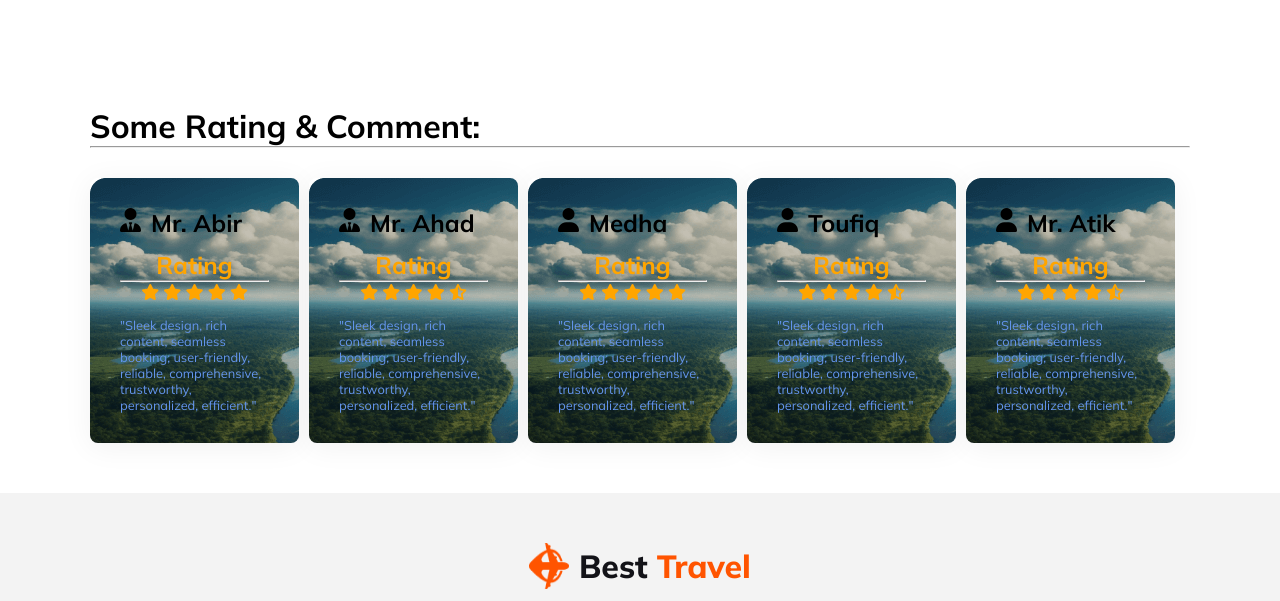
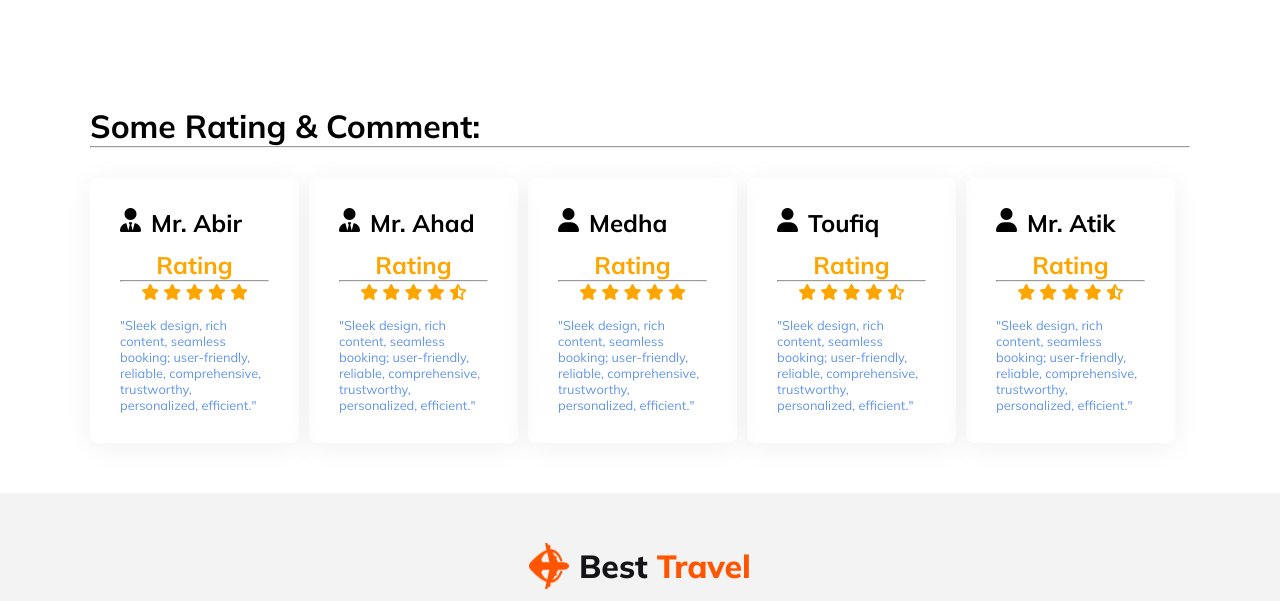
Before and after one commit to MonjurulAsif/Assignment-2, a plain HTML site: page index.html in a window 1280 px wide. Shown: the part 3630-4231 px from the top of the page. Drawn offline with Linux system fonts and the light colour scheme.

Commit message:
nine commit

```diff
--- a/styles/style.css
+++ b/styles/style.css
@@ -476,7 +476,7 @@ ul li {
 }
 .card{
     border-radius: 8px;
-    background-image: url("/Images/Rectangle\ 11.png");
+    /* background-image: url("/Images/Rectangle\ 11.png"); */
     background-repeat: no-repeat;
     box-shadow: 0px 4px 30px 0px rgba(0, 0, 0, 0.06);
     margin-top: 30px;
```
